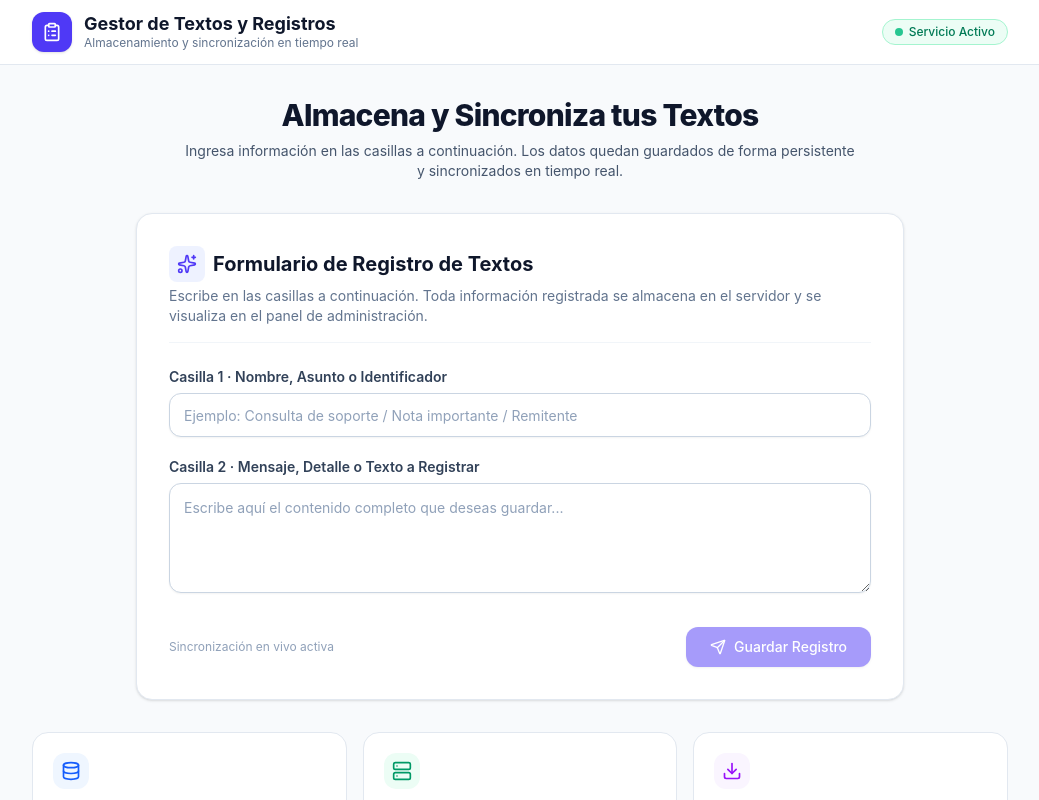
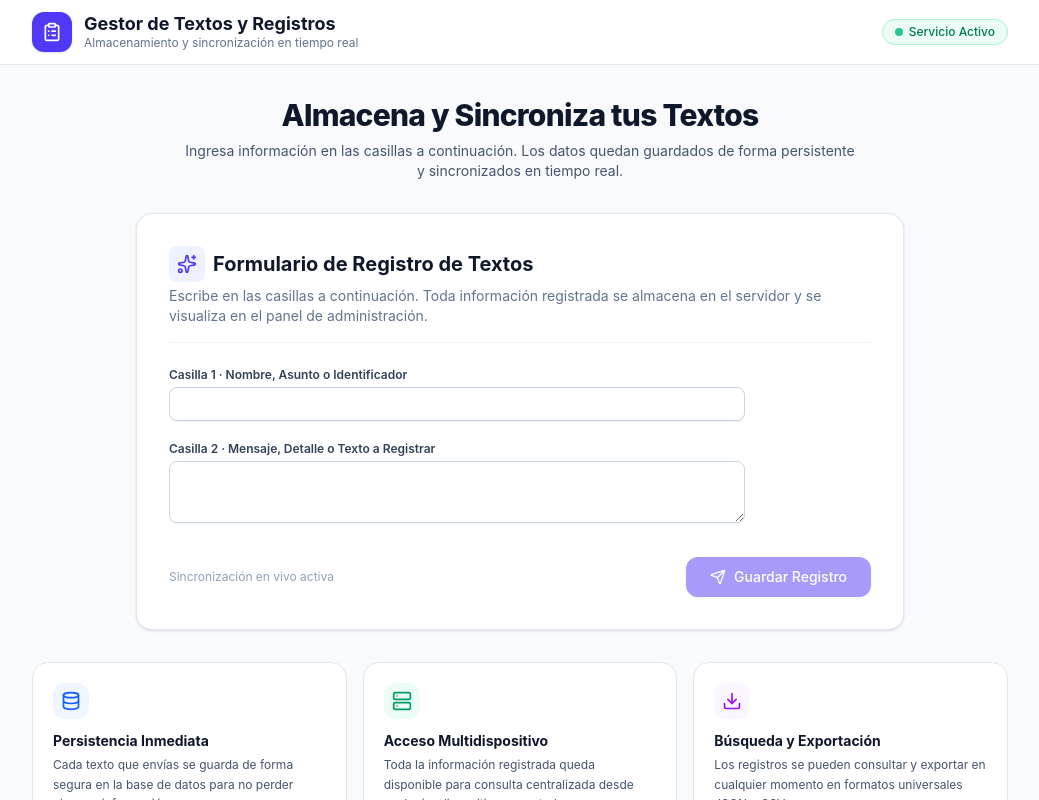
Before and after one commit to nexusaereo-ui/Recovery-message, a React (Vite) app: page / in a window 1280 px wide. Shown: the top 800 px of the page, without its empty margins (120-1159 px from the left). Built offline with nearby package versions, Linux system fonts and the light colour scheme.

Commit message:
style: refine text registry input layout
Adjust input height, spacing, and font sizing for better UI consistency in the registry section.

```diff
--- a/src/components/TextRegistrySection.tsx
+++ b/src/components/TextRegistrySection.tsx
@@ -205,7 +205,7 @@ export const TextRegistrySection: React.FC<TextRegistrySectionProps> = ({ onSync
             <div>
               <label
                 htmlFor="text-field-1"
-                className="block text-xs sm:text-sm font-semibold text-slate-700 mb-1.5"
+                className="block text-xs font-semibold text-slate-700 mb-1"
               >
                 Casilla 1 · Nombre, Asunto o Identificador
               </label>
@@ -215,8 +215,7 @@ export const TextRegistrySection: React.FC<TextRegistrySectionProps> = ({ onSync
                 id="text-field-1"
                 value={box1}
                 onChange={handleBox1Change}
-                placeholder="Ejemplo: Consulta de soporte / Nota importante / Remitente"
-                className="w-full h-11 rounded-xl border border-slate-300 bg-white px-3.5 text-sm text-slate-900 placeholder:text-slate-400 focus:border-indigo-500 focus:outline-none focus:ring-2 focus:ring-indigo-500/20 shadow-xs transition-all"
+                className="w-full max-w-xl h-8.5 rounded-lg border border-slate-300 bg-white px-3 text-xs sm:text-sm text-slate-900 focus:border-indigo-500 focus:outline-none focus:ring-2 focus:ring-indigo-500/20 shadow-2xs transition-all"
               />
             </div>
 
@@ -224,17 +223,16 @@ export const TextRegistrySection: React.FC<TextRegistrySectionProps> = ({ onSync
             <div>
               <label
                 htmlFor="text-field-2"
-                className="block text-xs sm:text-sm font-semibold text-slate-700 mb-1.5"
+                className="block text-xs font-semibold text-slate-700 mb-1"
               >
                 Casilla 2 · Mensaje, Detalle o Texto a Registrar
               </label>
               <textarea
                 id="text-field-2"
-                rows={4}
+                rows={2}
                 value={box2}
                 onChange={handleBox2Change}
-                placeholder="Escribe aquí el contenido completo que deseas guardar..."
-                className="w-full rounded-xl border border-slate-300 bg-white p-3.5 text-sm text-slate-900 placeholder:text-slate-400 focus:border-indigo-500 focus:outline-none focus:ring-2 focus:ring-indigo-500/20 shadow-xs transition-all resize-y"
+                className="w-full max-w-xl min-h-[58px] rounded-lg border border-slate-300 bg-white p-2.5 text-xs sm:text-sm text-slate-900 focus:border-indigo-500 focus:outline-none focus:ring-2 focus:ring-indigo-500/20 shadow-2xs transition-all resize-y"
               />
             </div>
 
```
